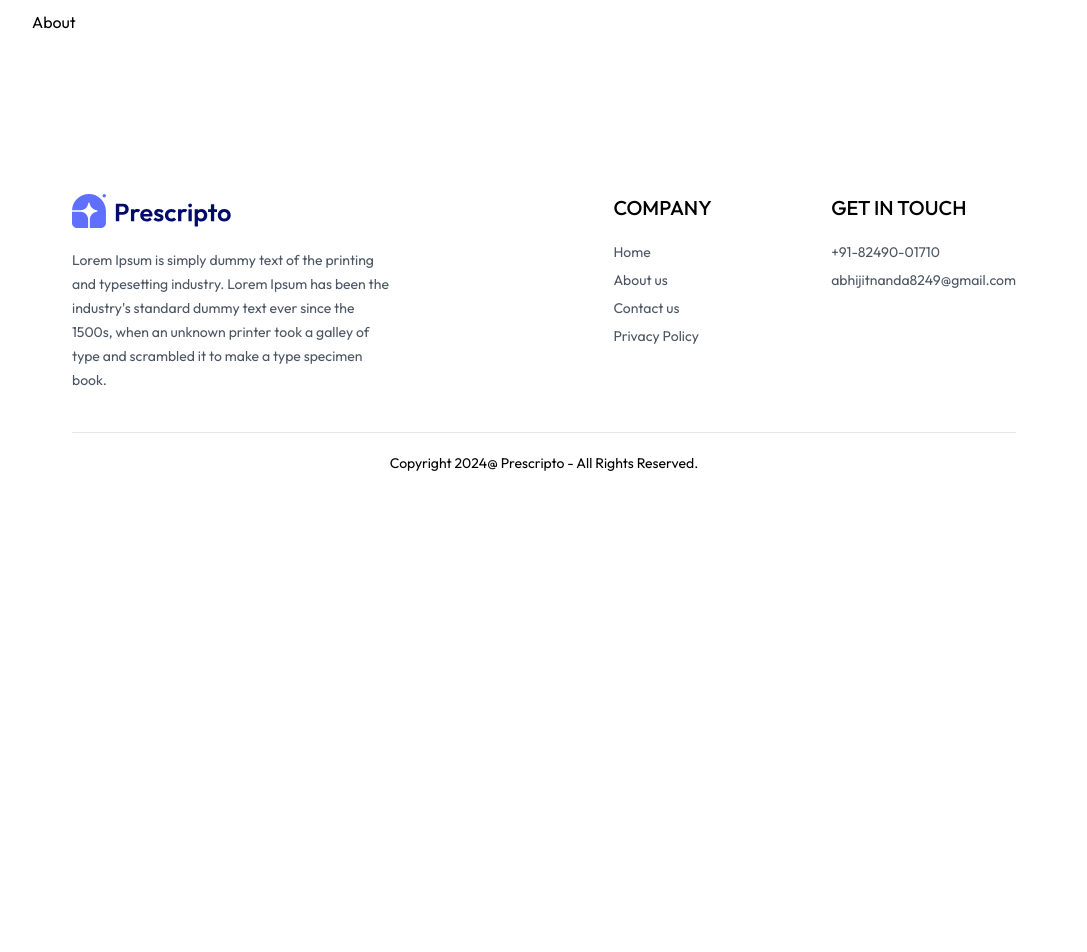
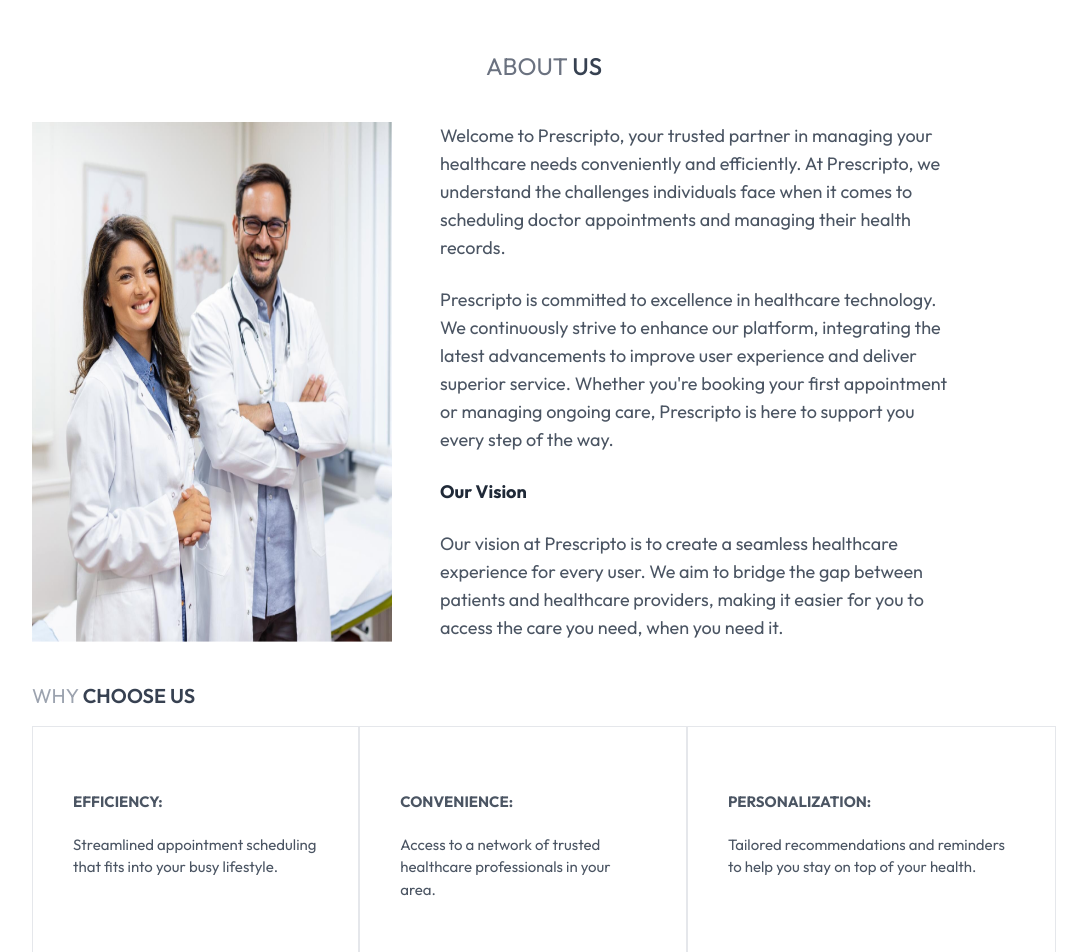
Before and after one commit to superlancer9/hms-fullstack, a React (Vite) app in the folder frontend/: page /about in a window 1280 px wide. Shown: the part 80-1032 px from the top of the page, without its empty margins (96-1183 px from the left). Before the commit the page ends 800 px from the top, so only its background shows below. Built offline with nearby package versions, Linux system fonts and the light colour scheme.

Commit message:
About Page

```diff
--- a/frontend/src/components/Navbar.jsx
+++ b/frontend/src/components/Navbar.jsx
@@ -8,7 +8,7 @@ const Navbar = () => {
   const [token, setToken] = useState(true);
 
   return (
-    <div className="flex items-center justify-between text-sm py-4 mb-5 border-b border-b-gray-400">
+    <div className="flex items-center justify-between text-lg1 py-4 mb-5 border-b border-b-gray-400">
       <img
         onClick={() => navigate("/")}
         src={assets.logo}
--- a/frontend/src/pages/About.jsx
+++ b/frontend/src/pages/About.jsx
@@ -1,7 +1,75 @@
 import React from "react";
+import { assets } from "../assets/assets";
 
 const About = () => {
-  return <div>About</div>;
+  return (
+    <div>
+      <div className="text-center text-2xl pt-10 text-gray-500">
+        <p>
+          ABOUT <span className="text-gray-700 font-medium">US</span>
+        </p>
+      </div>
+      <div className="my-10 flex flex-col md:flex-row gap-12">
+        <img
+          src={assets.about_image}
+          alt=""
+          className="w-full md:max-w-[360px]"
+        />
+        <div className="flex flex-col justify-center gap-6 md:w-2/4 text-lg text-gray-600">
+          <p>
+            Welcome to Prescripto, your trusted partner in managing your
+            healthcare needs conveniently and efficiently. At Prescripto, we
+            understand the challenges individuals face when it comes to
+            scheduling doctor appointments and managing their health records.
+          </p>
+          <p>
+            Prescripto is committed to excellence in healthcare technology. We
+            continuously strive to enhance our platform, integrating the latest
+            advancements to improve user experience and deliver superior
+            service. Whether you're booking your first appointment or managing
+            ongoing care, Prescripto is here to support you every step of the
+            way.
+          </p>
+          <strong className="text-gray-800">Our Vision</strong>
+          <p>
+            Our vision at Prescripto is to create a seamless healthcare
+            experience for every user. We aim to bridge the gap between patients
+            and healthcare providers, making it easier for you to access the
+            care you need, when you need it.
+          </p>
+        </div>
+      </div>
+
+      <div className="text-xl my-4 text-gray-400">
+        <p>
+          WHY <span className="text-gray-700 font-semibold">CHOOSE US</span>
+        </p>
+      </div>
+      <div className="flex flex-col md:flex-row mb-20">
+        <div className="hover:text-white hover:bg-primary border px-10 md:px16 py-8 sm:py-16 flex flex-col gap-5 text-[15px] transition-all duration-300 text-gray-600 cursor-pointer">
+          <strong>EFFICIENCY:</strong>
+          <p>
+            Streamlined appointment scheduling that fits into your busy
+            lifestyle.
+          </p>
+        </div>
+        <div className="hover:text-white hover:bg-primary border px-10 md:px16 py-8 sm:py-16 flex flex-col gap-5 text-[15px] transition-all duration-300 text-gray-600 cursor-pointer">
+          <strong>CONVENIENCE:</strong>
+          <p>
+            Access to a network of trusted healthcare professionals in your
+            area.
+          </p>
+        </div>
+        <div className="hover:text-white hover:bg-primary border px-10 md:px16 py-8 sm:py-16 flex flex-col gap-5 text-[15px] transition-all duration-300 text-gray-600 cursor-pointer">
+          <strong>PERSONALIZATION:</strong>
+          <p>
+            Tailored recommendations and reminders to help you stay on top of
+            your health.
+          </p>
+        </div>
+      </div>
+    </div>
+  );
 };
 
 export default About;
```
